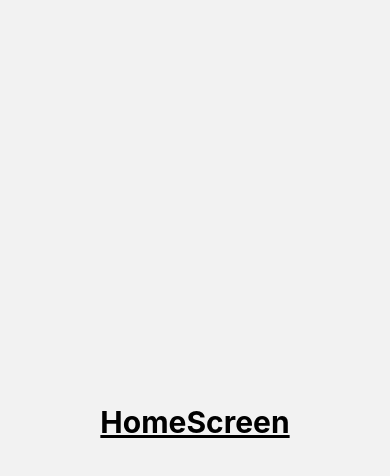
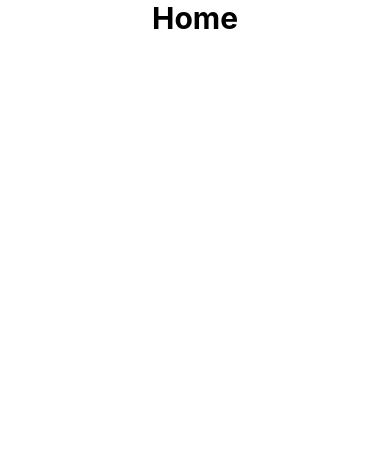
Before and after one commit to ismailxkhalid/Food-Zilla, a React Native app: screen /Home in a window 390 px wide. Shown: the top 476 px of the page. Built offline with nearby package versions, Linux system fonts and the light colour scheme.

Commit message:
add Safe Area view Context

```diff
--- a/App.js
+++ b/App.js
@@ -1,5 +1,10 @@
 import AppNavigation from "./src/navigation";
+import { SafeAreaProvider } from "react-native-safe-area-context";
 
 export default function App() {
-  return <AppNavigation />;
+  return (
+    <SafeAreaProvider>
+      <AppNavigation />
+    </SafeAreaProvider>
+  );
 }
--- a/package.json
+++ b/package.json
@@ -19,6 +19,7 @@
     "react-native": "0.74.3",
     "react-native-reanimated": "^3.10.1",
     "react-native-responsive-screen": "^1.4.2",
+    "react-native-safe-area-context": "^4.10.8",
     "react-native-web": "~0.19.10"
   },
   "devDependencies": {
--- a/src/screens/HomeScreen.js
+++ b/src/screens/HomeScreen.js
@@ -1,12 +1,21 @@
-import { View, Text } from "react-native";
+import { View, Text, ScrollView } from "react-native";
 import React from "react";
+import { StatusBar } from "expo-status-bar";
+import { SafeAreaView } from "react-native-safe-area-context";
 
 export default function HomeScreen() {
   return (
-    <View className="flex-1 items-center justify-center">
-      <Text className="text-center text-3xl font-bold underline">
-        HomeScreen
-      </Text>
-    </View>
+    <SafeAreaView className="flex-1 bg-amber-600">
+      <View className="flex-1 bg-white">
+        <StatusBar style="dark" />
+        <ScrollView
+          showsVerticalScrollIndicator={false}
+          contentContainerStyle={{ paddingBottom: 50 }}
+          className="space-y-6"
+        >
+          <Text className="text-3xl font-bold text-center">Home</Text>
+        </ScrollView>
+      </View>
+    </SafeAreaView>
   );
 }
--- a/src/screens/WelcomeScreen.js
+++ b/src/screens/WelcomeScreen.js
@@ -1,16 +1,20 @@
 import { View, Text, Image } from "react-native";
 import React, { useEffect } from "react";
 import { StatusBar } from "expo-status-bar";
+import { SafeAreaView } from "react-native-safe-area-context";
 import {
   widthPercentageToDP as wp,
   heightPercentageToDP as hp,
 } from "react-native-responsive-screen";
 import Animated, { useSharedValue, withSpring } from "react-native-reanimated";
+import { useNavigation } from "@react-navigation/native";
 
 export default function WelcomeScreen() {
   const ring1padding = useSharedValue(0);
   const ring2padding = useSharedValue(0);
 
+  const navigation = useNavigation();
+  // Animation for logo
   useEffect(() => {
     ring1padding.value = 0;
     ring2padding.value = 0;
@@ -22,10 +26,14 @@ export default function WelcomeScreen() {
       () => (ring2padding.value = withSpring(ring2padding.value + wp(8))),
       300
     );
+
+    // Navigation to Home Screen after 4 seconds
+    setTimeout(() => navigation.navigate("Home"), 2000);
   }, []);
   return (
+    <SafeAreaView className="flex-1 bg-amber-600">
       <View className="flex-1 items-center justify-center bg-amber-600 space-y-10">
-      <StatusBar style="light" />
+        <StatusBar style="auto" />
         {/* Logo image with ring Animations */}
         <Animated.View
           className="bg-white/20 rounded-full"
@@ -59,5 +67,6 @@ export default function WelcomeScreen() {
           </Text>
         </View>
       </View>
+    </SafeAreaView>
   );
 }
```
Also changed, not shown: 1 other file (tests, documents, lock files or other folders). Lines whose indentation alone changed are shown as unchanged.
